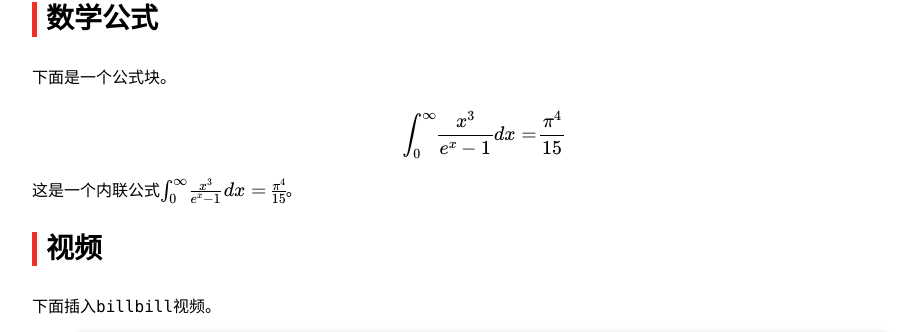
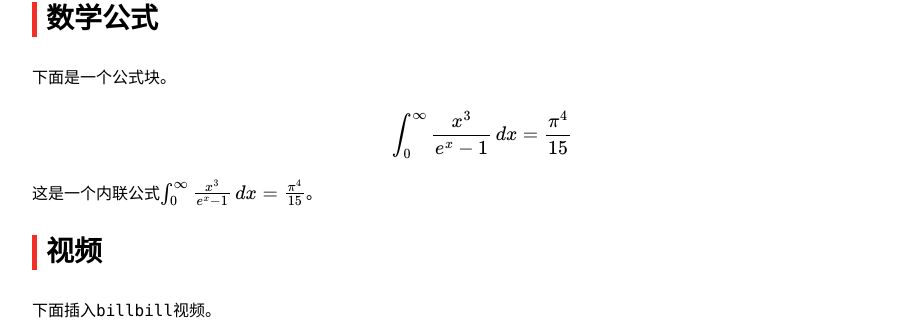
Before and after one commit to haojiubujian0/haojiubujian0.github.io, a Jekyll site: the page built from _posts/2023-05-31-主题预览.md, in a window 1280 px wide. Shown: the part 4344-4676 px from the top of the page, without its empty margins (8-921 px from the left). Built offline with Jekyll 4.4.1, drawn with Linux system fonts in a browser that asks for light colours; formulas are drawn with MathJax 3; comment, search, counter and statistics services are not loaded; grey boxes are pictures that could not be loaded.

Commit message:
modify font-size

```diff
--- a/_layouts/post.html
+++ b/_layouts/post.html
@@ -5,6 +5,7 @@
     <!-- 引入专用于博客文章的样式表和脚本 -->
     <link rel="stylesheet" href="{{site.baseurl}}/static/css/post/post.css" />
     <link rel="stylesheet" href="{{site.baseurl}}/static/css/post/markdown-light.css" />
+    <link rel="stylesheet" href="{{site.baseurl}}/static/css/post/markdown-dark.css" />
     <script type="text/javascript" src="{{site.baseurl}}/static/js/post/post.js"></script>
     <link rel="stylesheet" href="{{site.baseurl}}/static/css/code/code-dark.css" />
     <link rel="stylesheet" href="{{site.baseurl}}/static/css/code/code-light.css" />
--- a/static/css/common.css
+++ b/static/css/common.css
@@ -76,12 +76,12 @@
 
 @media screen and (max-width: 560px) {
   html {
-    font-size: 14px;
+    font-size: 14.5px;
   }
 }
 
 @media screen and (max-width: 380px) {
   html {
-    font-size: 12px;
+    font-size: 12.5px;
   }
 }
--- a/static/css/post/post.css
+++ b/static/css/post/post.css
@@ -1,10 +1,7 @@
 .post-main {
   position: relative;
   padding-bottom: 100px;
-}
-.post-main * {
-  padding: 0;
-  margin: 0;
+  overflow-x: hidden;
 }
 .post-main a {
   color: inherit;
@@ -88,8 +85,11 @@
   font-size: 1.3rem;
   font-weight: normal;
 }
+.toc ul {
+  list-style: none;
+  padding: 0;
+}
 .toc-list {
-  list-style: none;
   max-height: 550px;
   overflow-y: scroll;
 }
```
Also changed, not shown: pages/about.md (+2 -2 lines).
